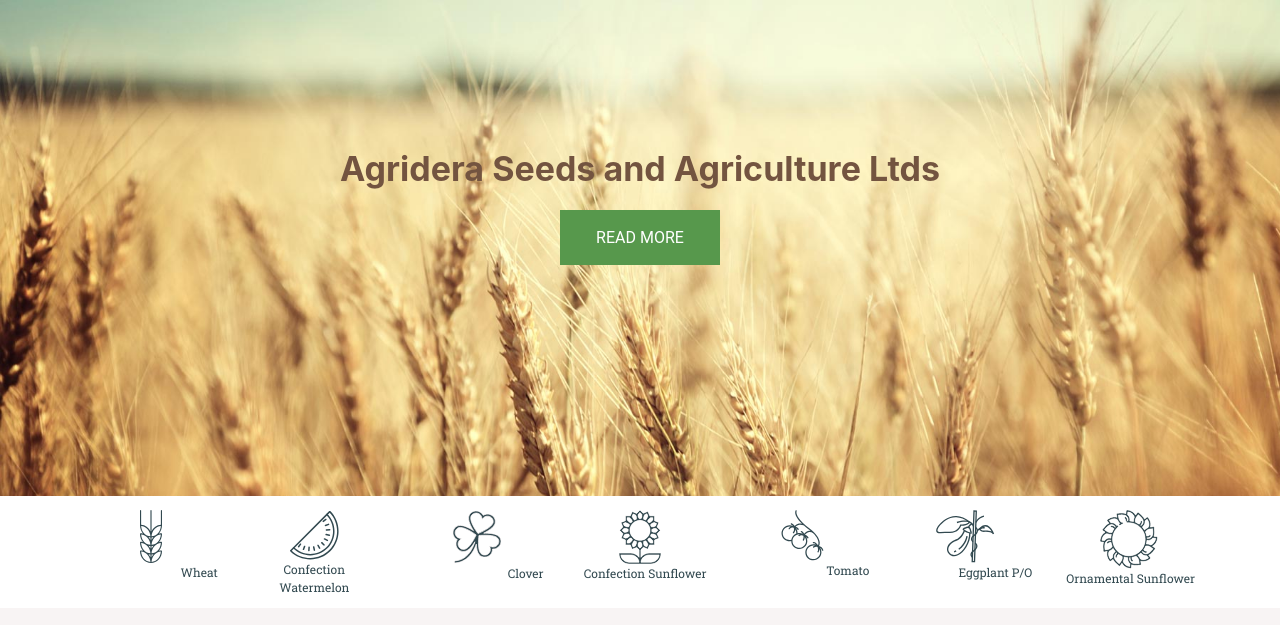
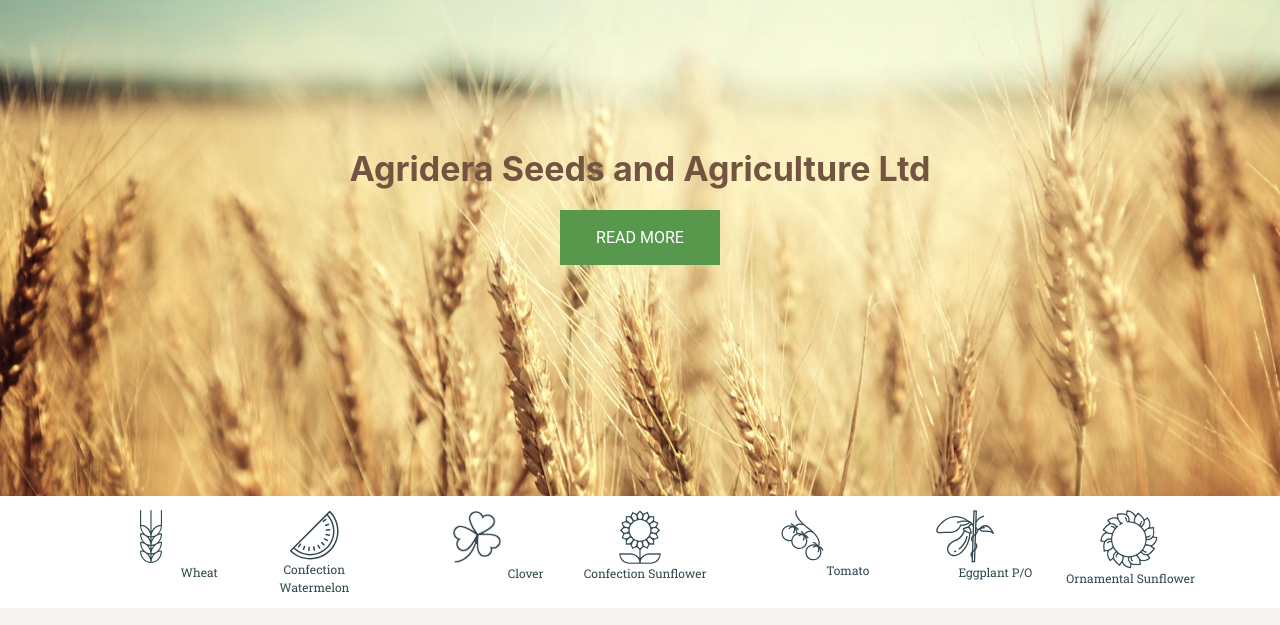
Before and after one commit to TheRainbowHorse/therainbowhorse.github.io, a website: page index.html in a window 1280 px wide. Shown: the part 109-734 px from the top of the page. Drawn offline with nearby package versions, Linux system fonts and the light colour scheme.

Commit message:
initial commit

```diff
--- a/index.html
+++ b/index.html
@@ -35,7 +35,7 @@
             </div>
             <div class="banner">
                 <div class="bannerCenter">
-                    <h1>Agridera Seeds and Agriculture Ltds</h1>
+                    <h1>Agridera Seeds and Agriculture Ltd</h1>
                     <button class="bannerButton"><p class="bannerButtonText">read more</p></button>
                 </div>
             </div>
```
